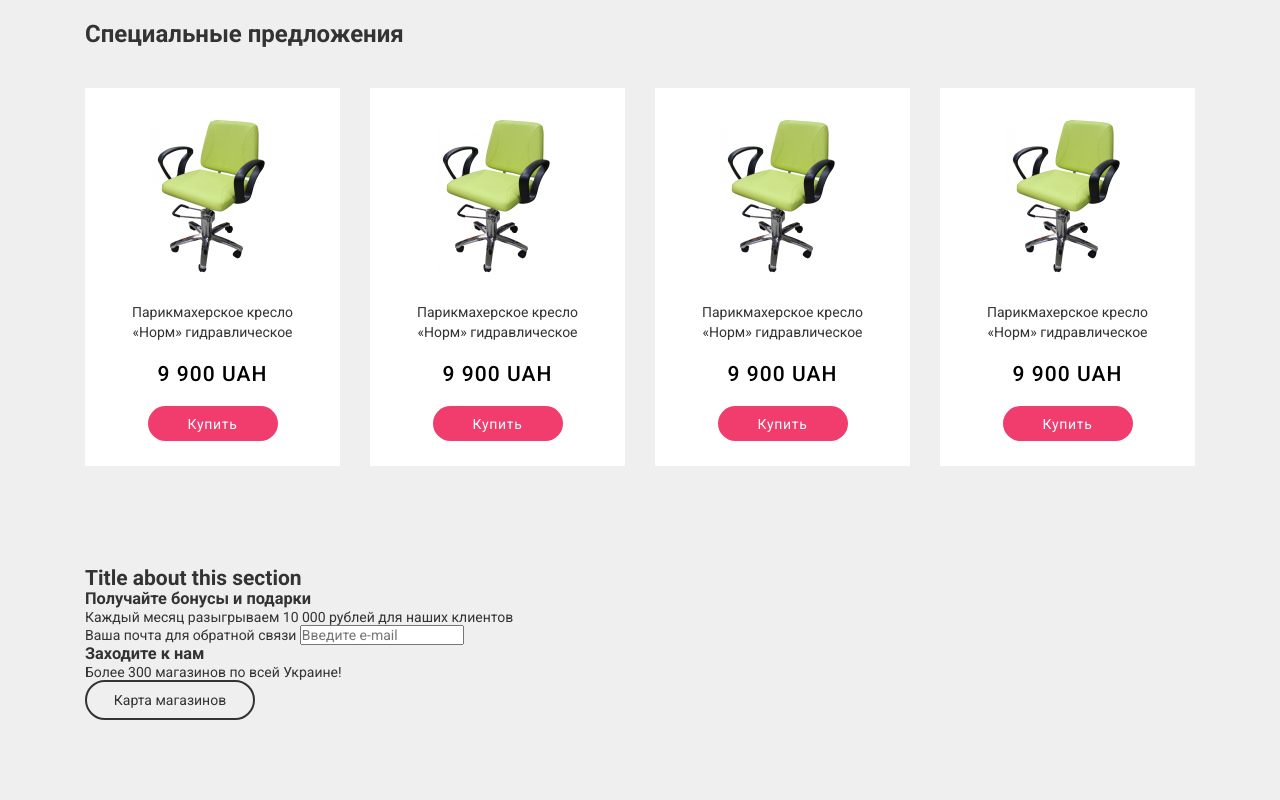
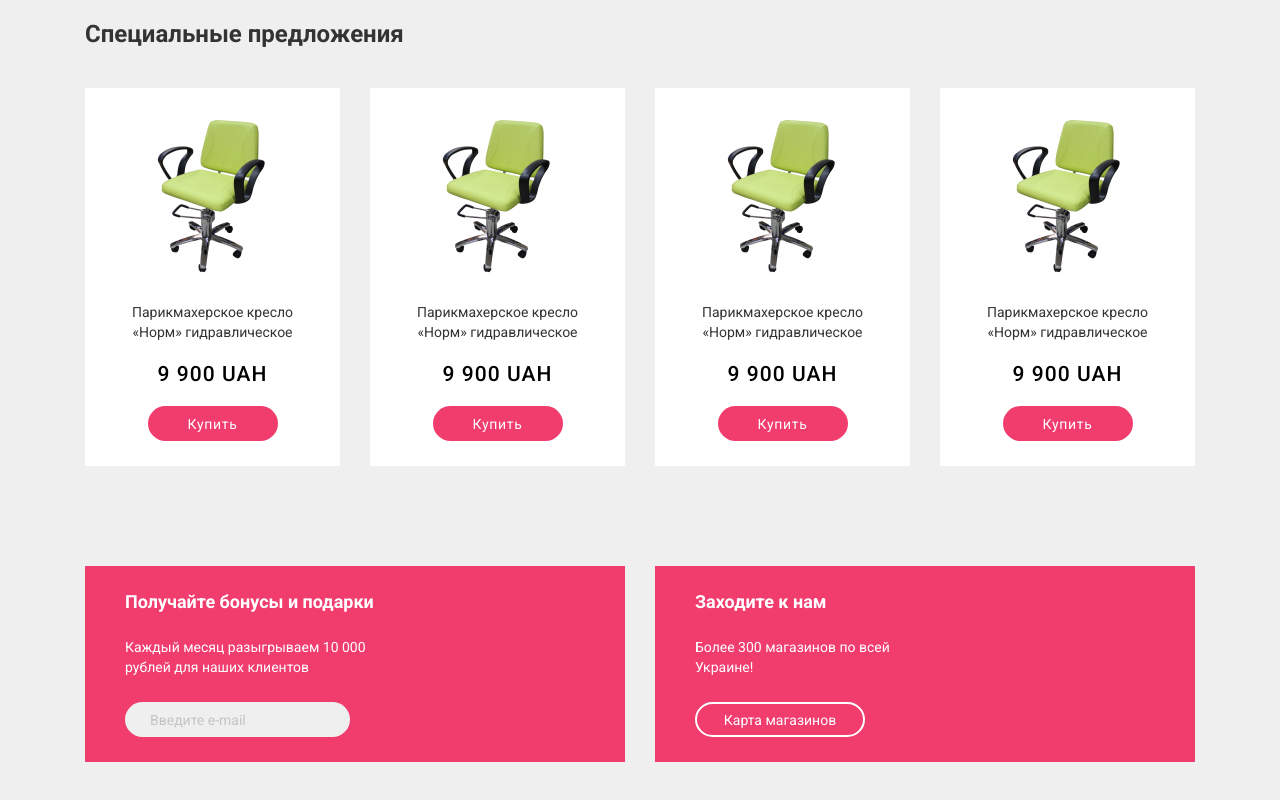
Before and after one commit to FomenkoAndrey/20221205_____beauty, a plain HTML site: page index.html in a window 1280 px wide. Shown: the part 915-1715 px from the top of the page. Before the commit the page ends 1635 px from the top, so only its background shows below. Drawn offline with Linux system fonts and the light colour scheme.

Commit message:
закончили работу над шаблоном в классе

```diff
--- a/assets/css/style.css
+++ b/assets/css/style.css
@@ -1,6 +1,7 @@
 :root {
   --color-black: #000000;
   --color-gray: #333333;
+  --color-gray-light: #c4c4c4;
   --color-light: #efefef;
   --color-white: #ffffff;
   --color-accent: #f13c6e;
@@ -41,6 +42,20 @@ body {
 a {
   text-decoration: none;
   color: inherit;
+}
+
+.visually-hidden {
+  position: absolute;
+  width: 1px;
+  height: 1px;
+  margin: -1px;
+  border: 0;
+  padding: 0;
+
+  white-space: nowrap;
+  clip-path: inset(100%);
+  clip: rect(0 0 0 0);
+  overflow: hidden;
 }
 
 .container {
@@ -217,6 +232,76 @@ a {
   color: var(--color-black);
 }
 
+.submit {
+  margin-bottom: 100px;
+  color: var(--color-white);
+}
+
+.submit__content {
+  display: flex;
+  gap: var(--gap-lg);
+}
+.subscribe {
+  background-color: var(--color-accent);
+  flex: 1;
+  padding: 25px var(--gap-xl);
+}
+.subscribe__content {
+  display: flex;
+  flex-direction: column;
+  gap: 25px;
+  max-width: 250px;
+}
+.subscribe__title {
+  font-size: 1.125rem;
+  line-height: var(--line-height-sm);
+}
+.subscribe__descriptipn {
+  font-size: 0.875rem;
+  line-height: var(--line-height-lg);
+}
+.subscribe__form {
+  max-width: 225px;
+}
+.subscribe__input {
+  font-size: 0.875rem;
+  padding: 0.25em 25px;
+  display: block;
+  width: 100%;
+  min-height: 35px;
+  background-color: var(--color-light);
+  border: none;
+  border-radius: 30px;
+}
+.subscribe__input::placeholder {
+  color: #c4c4c4;
+}
+
+.our-shops {
+  background-color: var(--color-accent);
+  flex: 1;
+  padding: 25px var(--gap-xl);
+}
+.our-shops__content {
+  display: flex;
+  flex-direction: column;
+  gap: 25px;
+  max-width: 250px;
+}
+.our-shops__title {
+  font-size: 1.125rem;
+  line-height: var(--line-height-sm);
+}
+.our-shops__description {
+  font-size: 0.875rem;
+  line-height: var(--line-height-lg);
+}
+.our-shops__actions {
+}
+.our-shops__buttons {
+  min-height: 35px;
+}
+
 @media (max-width: 1400px) {
   .hero {
     background-size: cover;
```
